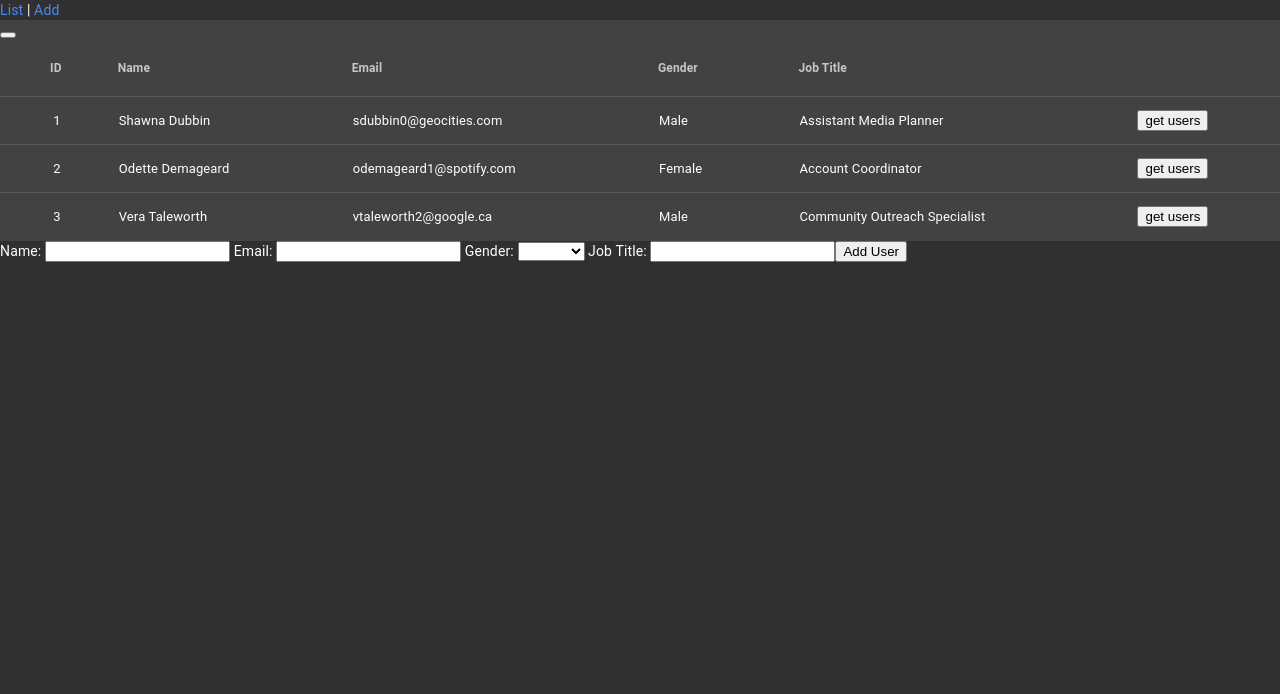
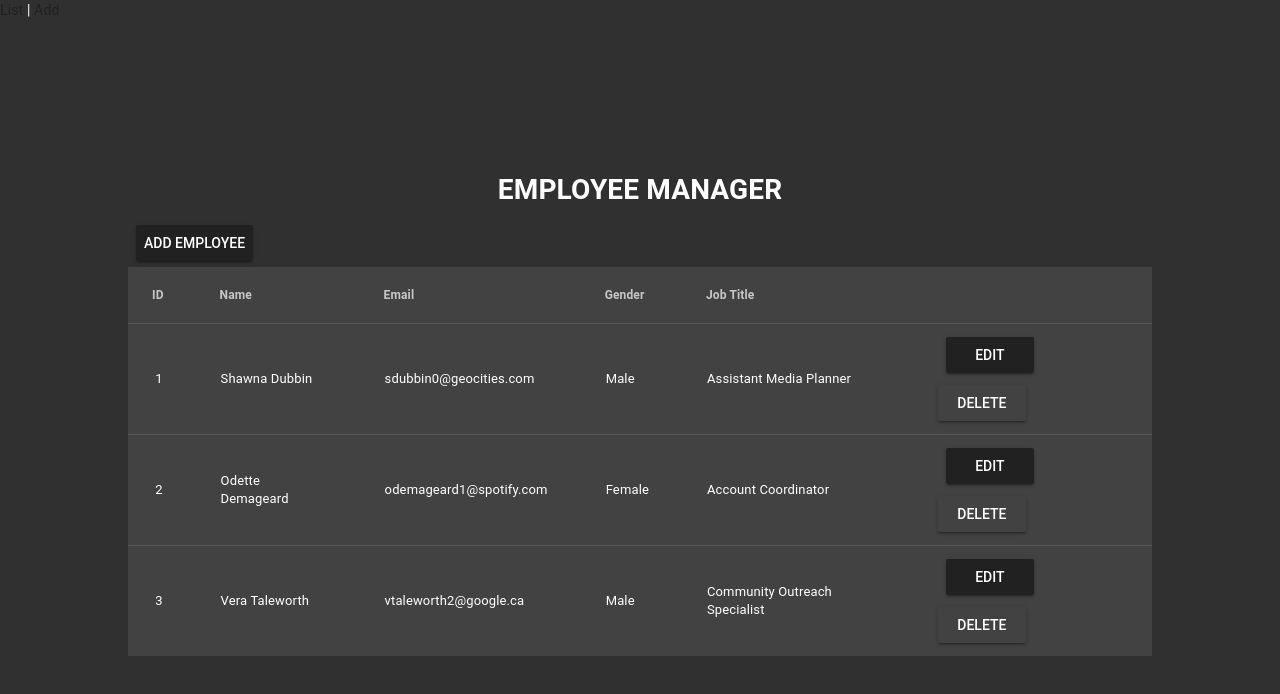
Before and after one commit to HugoCharles997/employee-manager-spa, a Vue app: page /#/ in a window 1280 px wide. Shown: the top 694 px of the page. Built offline with nearby package versions, Linux system fonts and the light colour scheme.

Commit message:
improve style of HomeView

```diff
--- a/src/main.js
+++ b/src/main.js
@@ -3,7 +3,7 @@ import App from "./App.vue";
 import router from "./router";
 import VueMaterial from "vue-material";
 import "vue-material/dist/vue-material.min.css";
-import "vue-material/dist/theme/default-dark.css";
+import "vue-material/dist/theme/black-green-dark.css";
 
 Vue.config.productionTip = false;
 Vue.use(VueMaterial);
--- a/src/views/HomeView.vue
+++ b/src/views/HomeView.vue
@@ -1,7 +1,12 @@
 <template>
-	<div>
+	<div class="employee-list">
+		<div class="header-list">
+			<h1 class="title">EMPLOYEE MANAGER</h1>
+			<md-button class="add-employee md-raised md-primary"
+				>Add employee</md-button
+			>
+		</div>
 		<md-table>
-			<button @click="getUserById"></button>
 			<md-table-row>
 				<md-table-head md-numeric>ID</md-table-head>
 				<md-table-head>Name</md-table-head>
@@ -16,13 +21,16 @@
 				<md-table-cell>{{ user.gender }}</md-table-cell>
 				<md-table-cell>{{ user.jobTitle }}</md-table-cell>
 				<md-table-cell>
-					<button @click="getUserById(user.id)">get users</button>
+					<md-button class="md-raised md-primary">Edit</md-button>
+					<md-button @click="getUserById(user.id)" class="md-raised"
+						>Delete</md-button
+					>
 				</md-table-cell>
 			</md-table-row>
 		</md-table>
 		<!-- <add-user-form @addNewUser="addNewUser"></add-user-form> // here to call a potential form if it is in another component -->
 
-		<template>
+		<!-- <template>
 			<div>
 				<form @submit.prevent="addNewUser">
 					<label>
@@ -47,9 +55,23 @@
 					<button type="submit">Add User</button>
 				</form>
 			</div>
-		</template>
+		</template> -->
 	</div>
 </template>
+
+<style>
+.title {
+	text-align: center;
+}
+.add-employee {
+}
+.md-table .md-content {
+}
+.employee-list {
+	max-width: 80%;
+	margin: 20vh auto;
+}
+</style>
 
 <script>
 import AddView from "@/views/AddView.vue";
```
